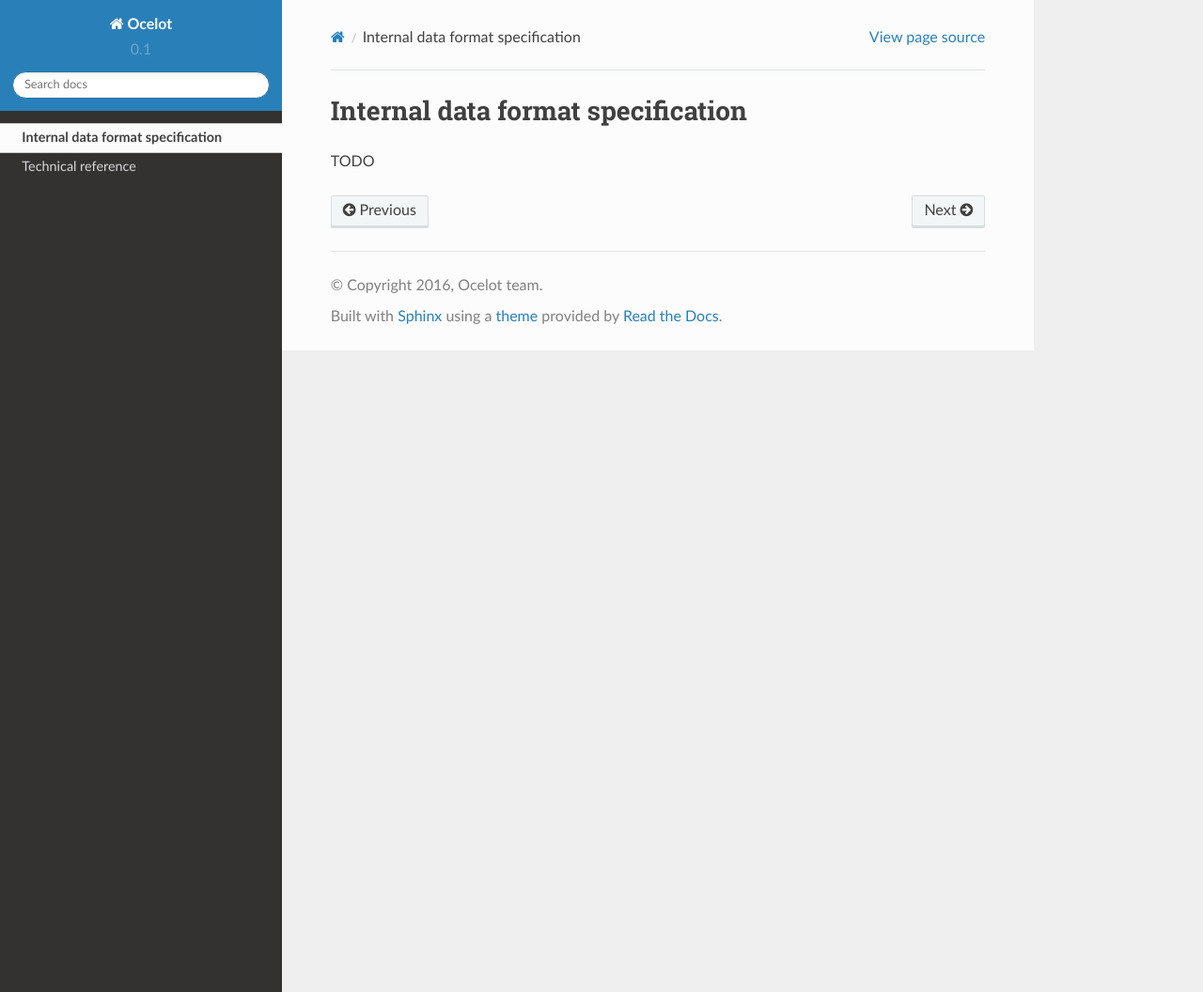
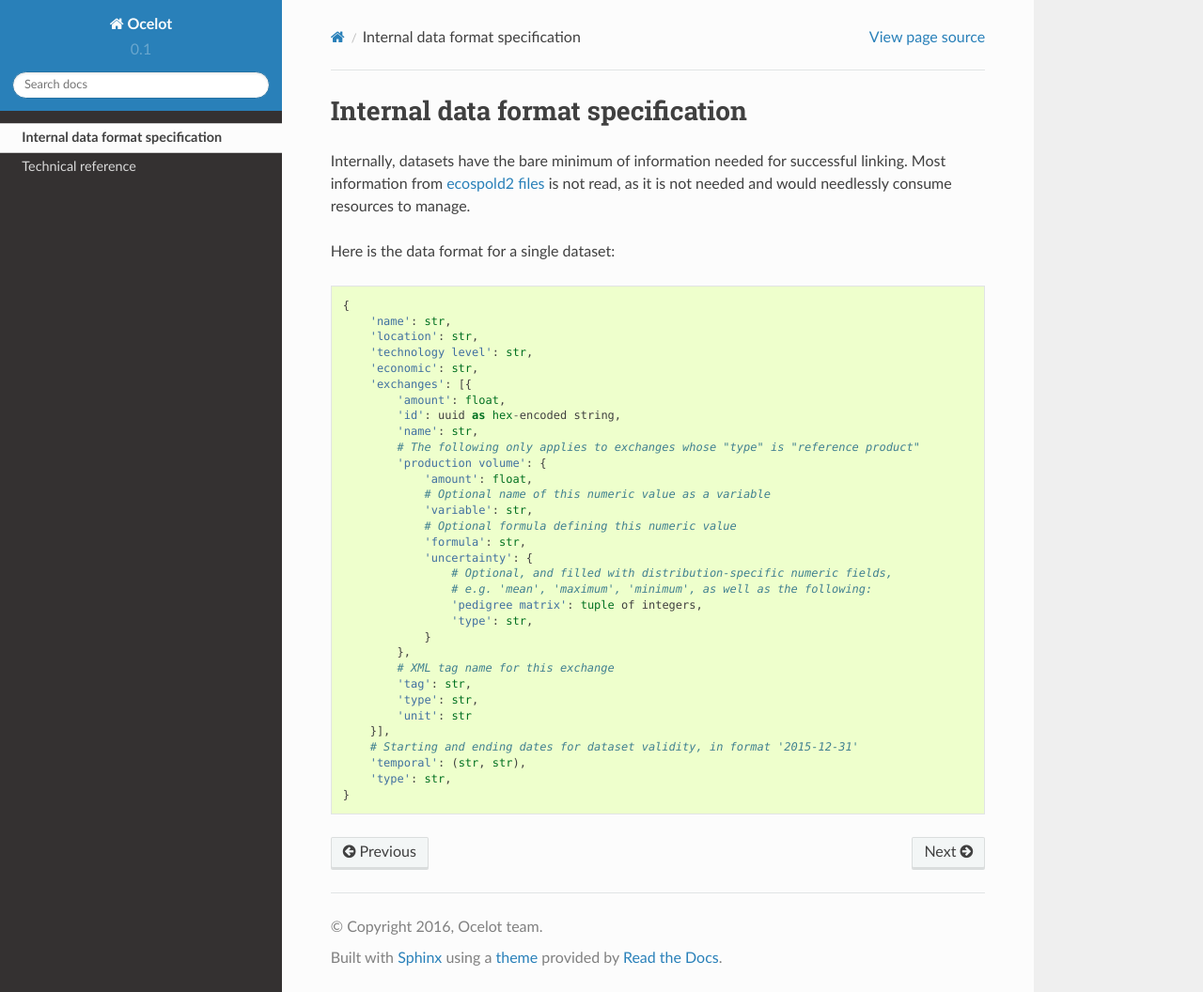
Before and after one commit to OcelotProject/Ocelot, a Sphinx documentation site: the page built from docs/data_format.rst, in a window 1280 px wide and 1056 px high. Shown: the whole window at 94% size. Built offline with Sphinx 7.4.7 and the Read the Docs theme 2.0.0, drawn with Linux system fonts in a browser that asks for light colours.

Commit message:
Add docs on data format

```diff
--- a/docs/data_format.rst
+++ b/docs/data_format.rst
@@ -1,4 +1,41 @@
 Internal data format specification
 ==================================
 
-TODO
+Internally, datasets have the bare minimum of information needed for successful linking. Most information from `ecospold2 files <http://www.ecoinvent.org/data-provider/data-provider-toolkit/ecospold2/ecospold2.html>`__ is not read, as it is not needed and would needlessly consume resources to manage.
+
+Here is the data format for a single dataset:
+
+.. code-block:: python
+
+    {
+        'name': str,
+        'location': str,
+        'technology level': str,
+        'economic': str,
+        'exchanges': [{
+            'amount': float,
+            'id': uuid as hex-encoded string,
+            'name': str,
+            # The following only applies to exchanges whose "type" is "reference product"
+            'production volume': {
+                'amount': float,
+                # Optional name of this numeric value as a variable
+                'variable': str,
+                # Optional formula defining this numeric value
+                'formula': str,
+                'uncertainty': {
+                    # Optional, and filled with distribution-specific numeric fields,
+                    # e.g. 'mean', 'maximum', 'minimum', as well as the following:
+                    'pedigree matrix': tuple of integers,
+                    'type': str,
+                }
+            },
+            # XML tag name for this exchange
+            'tag': str,
+            'type': str,
+            'unit': str
+        }],
+        # Starting and ending dates for dataset validity, in format '2015-12-31'
+        'temporal': (str, str),
+        'type': str,
+    }
--- a/docs/index.rst
+++ b/docs/index.rst
@@ -33,7 +33,7 @@ Alternatively, if you want to specify a custom configuration:
 Tests
 -----
 
-Run tests with `py.test <http://pytest.org/latest/>`__ using the command ``py.test``. Requires a source checkout.
+Run tests with `py.test <http://pytest.org/latest/>`__ using the command ``py.test`` in the source directory. Requires a source checkout.
 
 Manual
 ======
```
